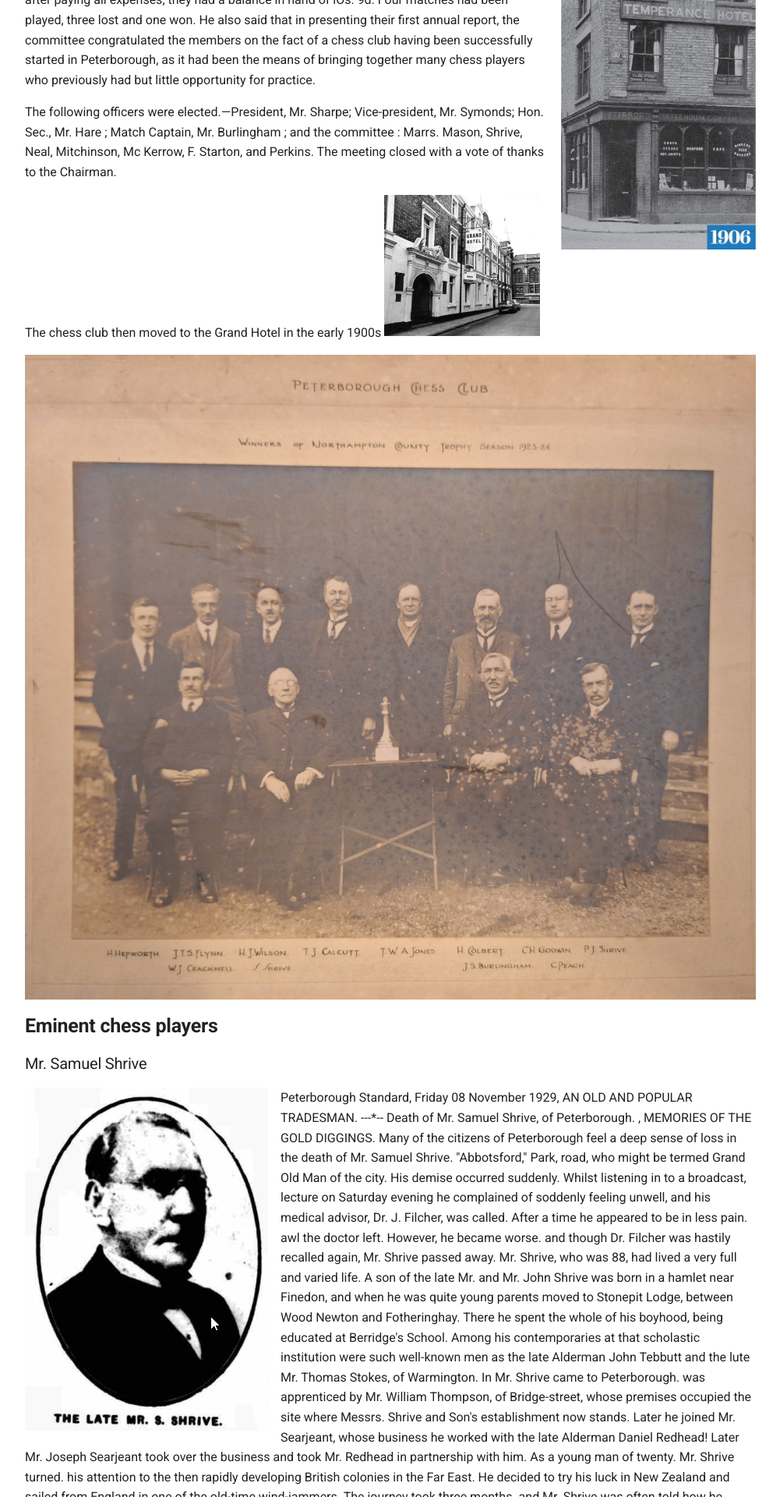
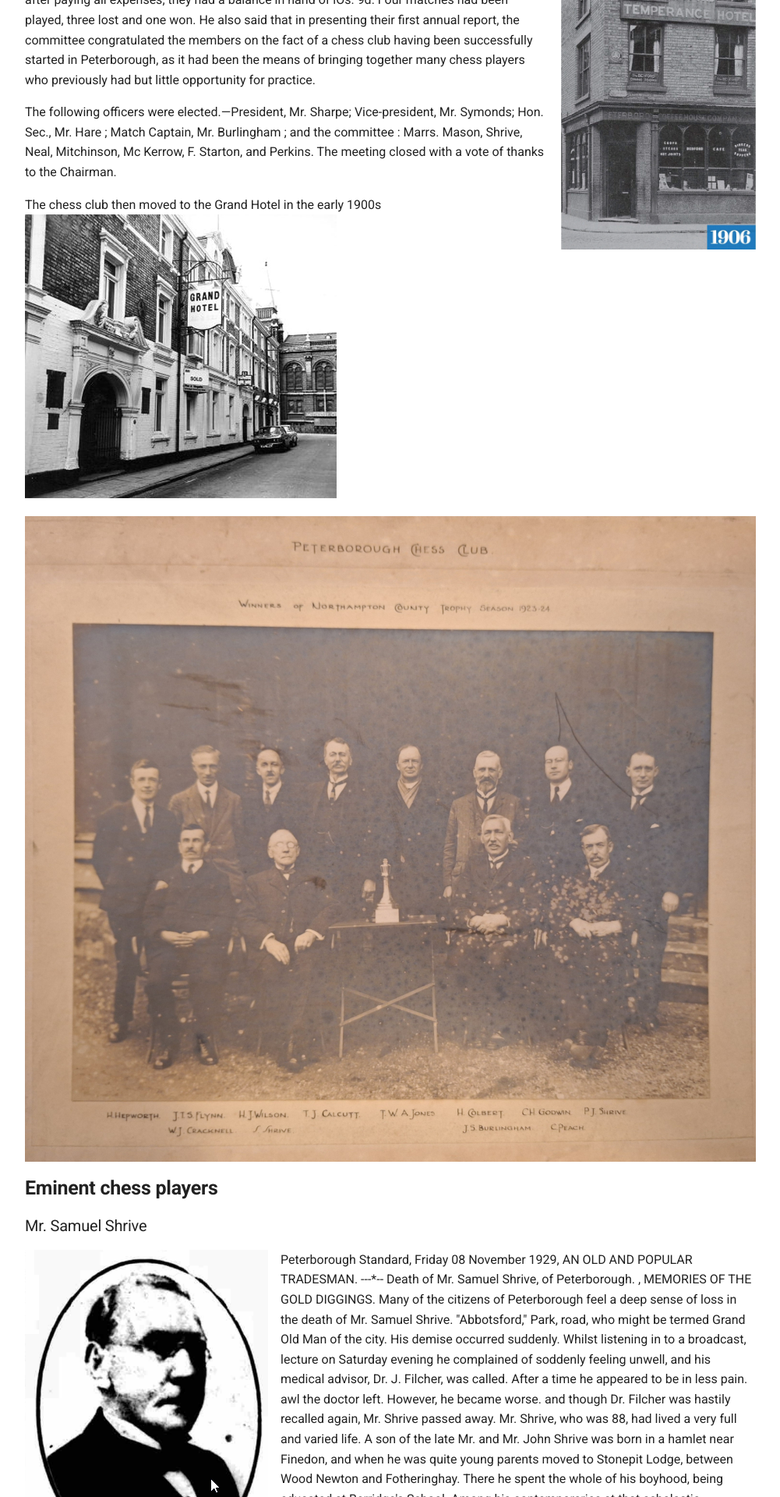
Before and after one commit to peterboroughchessclub/site, an MkDocs documentation site: the page built from docs/history.md, in a window 1280 px wide. Shown: the part 1164-3084 px from the top of the page at 78% size, without its empty margins (264-1265 px from the left). Built offline with MkDocs 1.6.1 and Material for MkDocs 9.7.7, drawn with Linux system fonts in a browser that asks for light colours; comment, search, counter and statistics services are not loaded.

Commit message:
Update history.md

```diff
--- a/docs/history.md
+++ b/docs/history.md
@@ -12,7 +12,7 @@ The following officers were elected.—President, Mr. Sharpe; Vice-president, Mr
 
 
 The chess club then moved to the Grand Hotel in the early 1900s
-![Image title](./img/grandhotel1971.jpg ){width=200}
+![Image title](./img/grandhotel1971.jpg ){width=400}
 
 ![Winners of Northampton County Trophy Seanon 1923-24](./img/Photos_1922.jpg){ align=left }
 
```
